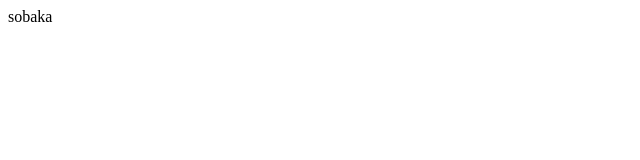
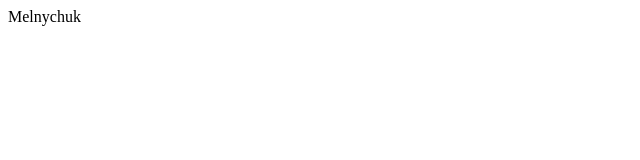
Before and after one commit to WhiteSenat0r/WebOA--Front-End-, a plain HTML site: page lecture.html in a window 1280 px wide. Shown: the full height of the page, 0-640 px from the left. Drawn offline with Linux system fonts and the light colour scheme.

Commit message:
Update lecture.html

```diff
--- a/lecture.html
+++ b/lecture.html
@@ -7,6 +7,6 @@
         <title>Lecture</title>
     </head>
     <body>
-        sobaka
+        Melnychuk
     </body>
 </html>
```
